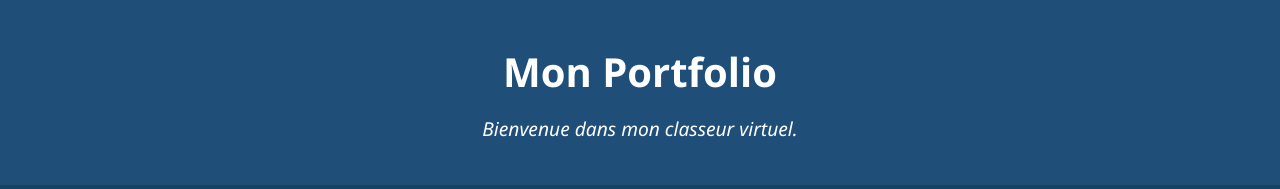
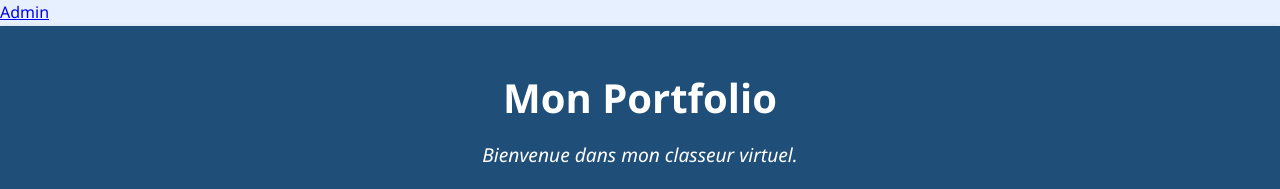
Before and after one commit to KzonDada/PorteFolioo, a plain HTML site: page index.html in a window 1280 px wide. Shown: the top 189 px of the page. Drawn offline with Linux system fonts and the light colour scheme.

Commit message:
Update index.html

```diff
--- a/index.html
+++ b/index.html
@@ -6,6 +6,9 @@
   <link rel="stylesheet" href="assets/style.css">
 </head>
 <body>
+
+  <!-- Bouton Admin -->
+  <a id="adminButton" href="admin.html" class="admin-btn">Admin</a>
 
   <header>
     <h1>Mon Portfolio</h1>
```
